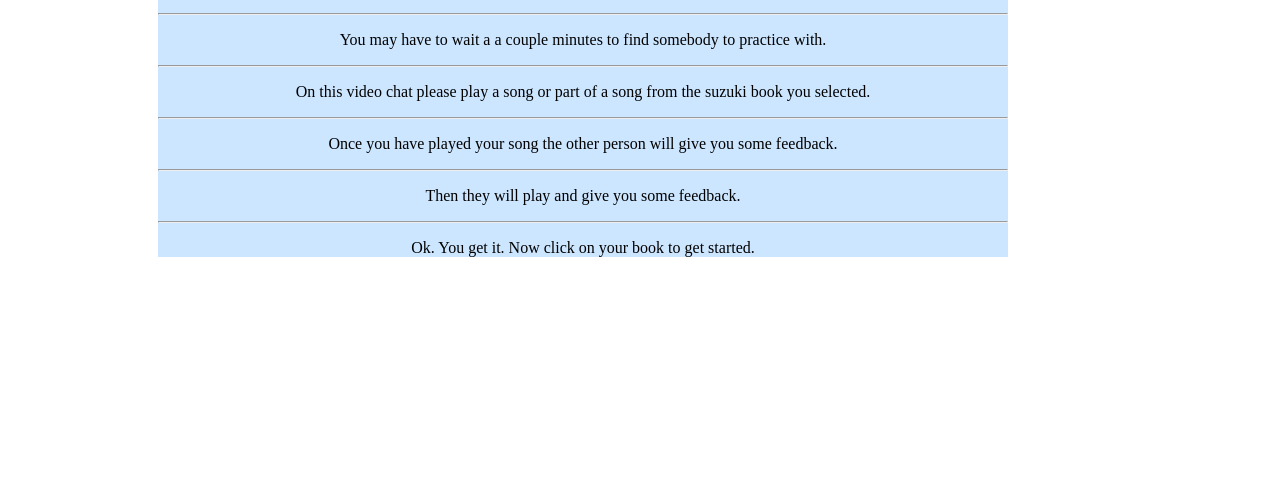
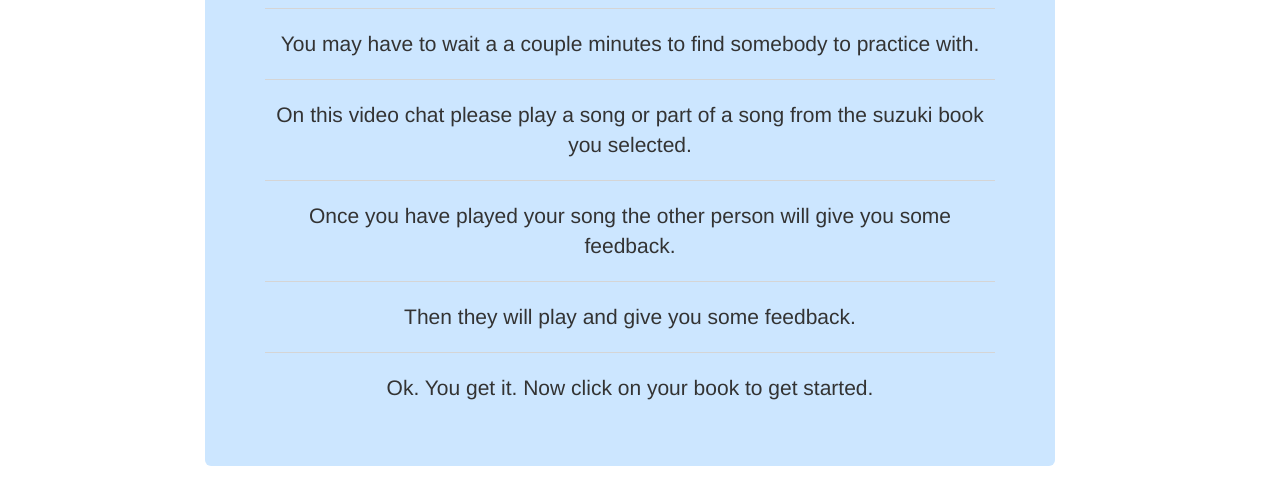
Before and after one commit to weiks/practice, a plain HTML site: page alto-recorder.html in a window 1280 px wide. Shown: the part 376-872 px from the top of the page. Before the commit the page ends 800 px from the top, so only its background shows below. Drawn offline with nearby package versions, Linux system fonts and the light colour scheme.

Commit message:
bootstrap has two tees

```diff
--- a/alto-recorder.html
+++ b/alto-recorder.html
@@ -4,7 +4,7 @@
   <title>Perfect Practice</title>
   <meta charset="utf-8">
   <meta name="viewport" content="width=device-width, initial-scale=1">
-  <link rel="stylesheet" href="bootsrap.css">
+  <link rel="stylesheet" href="bootstrap.css">
   <script src="https://ajax.googleapis.com/ajax/libs/jquery/1.12.4/jquery.min.js"></script>
   <script src="http://maxcdn.bootstrapcdn.com/bootstrap/3.3.6/js/bootstrap.min.js"></script>
 </head>
--- a/bass.html
+++ b/bass.html
@@ -4,7 +4,7 @@
   <title>Perfect Practice</title>
   <meta charset="utf-8">
   <meta name="viewport" content="width=device-width, initial-scale=1">
-  <link rel="stylesheet" href="bootsrap.css">
+  <link rel="stylesheet" href="bootstrap.css">
   <script src="https://ajax.googleapis.com/ajax/libs/jquery/1.12.4/jquery.min.js"></script>
   <script src="http://maxcdn.bootstrapcdn.com/bootstrap/3.3.6/js/bootstrap.min.js"></script>
 </head>
```
Also changed, not shown: cello.html (+1 -1 lines), harp.html (+1 -1 lines).
